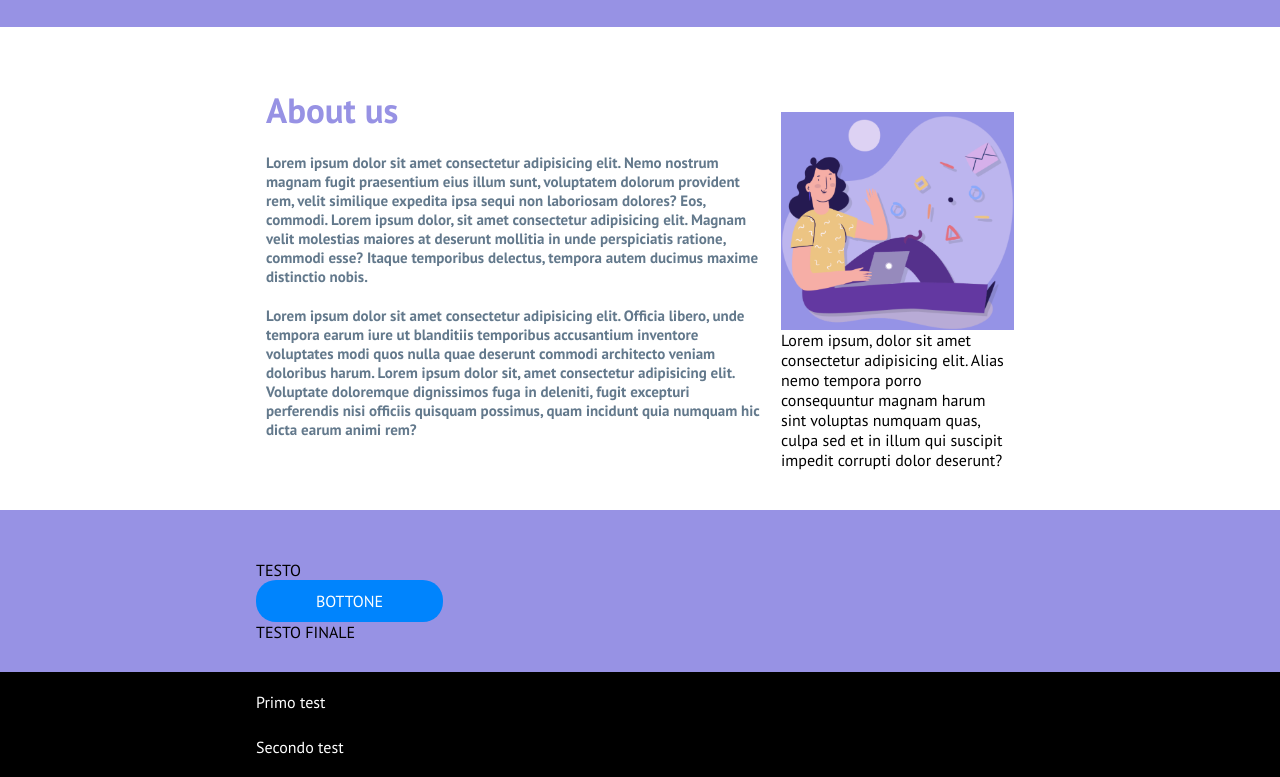
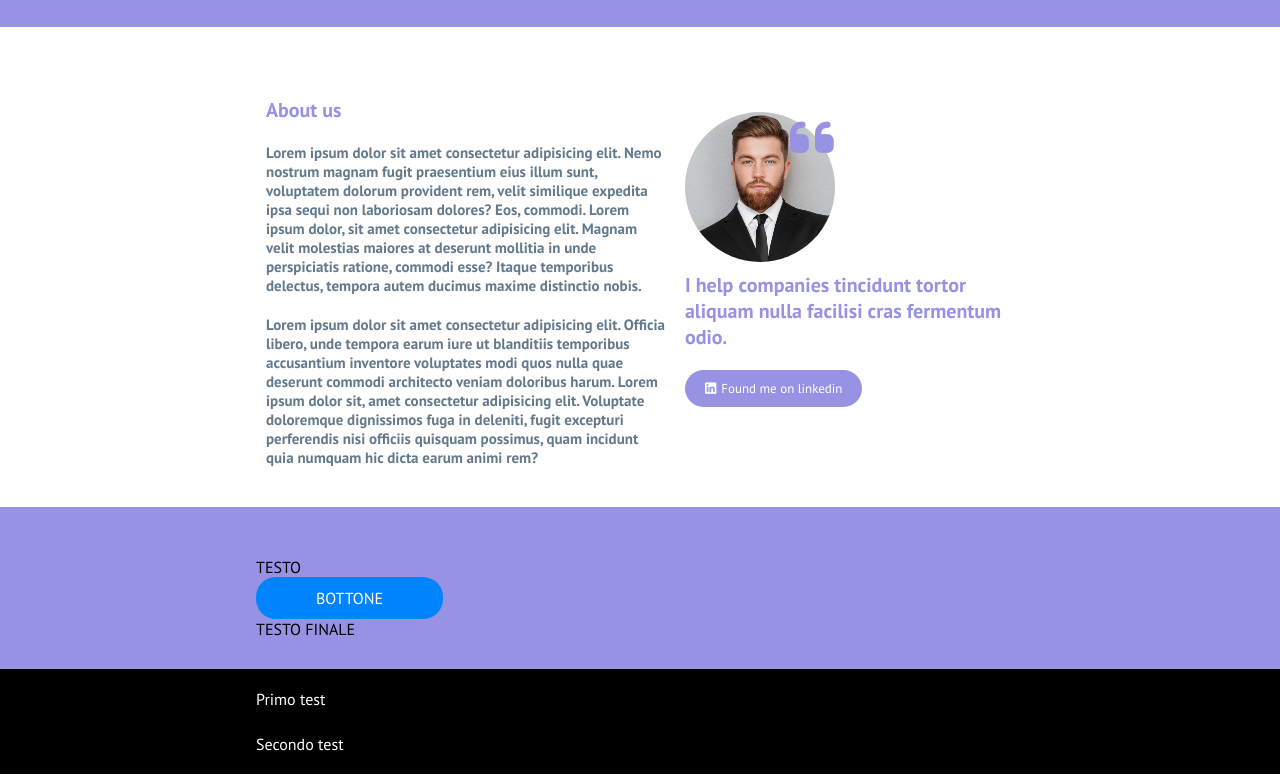
Before and after one commit to FrancescaLoria/htmlcss-responsive-layout, a plain HTML site: page index.html in a window 1280 px wide. Shown: the part 3308-4085 px from the top of the page. Drawn offline with Linux system fonts and the light colour scheme.

Commit message:
section - 5

```diff
--- a/css/style.css
+++ b/css/style.css
@@ -381,6 +381,11 @@ section.fourth .card{
     section.fourth .cards-container .col{
         width: calc(100% / 3 - 30px);
     }
+
+    .fourth .title-card {
+        color: white;
+        text-align: center;
+    }
 }
 /* /responsive desktop */
 /* /section fourth */
@@ -404,16 +409,63 @@ section.fifth .card {
     margin-top: 20px;
 }
 
+.fifth img {
+    height: 150px;
+    width: 150px;
+    border-radius: 50%;
+
+}
+
+.fifth .title-card {
+    font-size: 20px;
+    margin-top: 10px;
+}
+
+.fifth .button {
+    background-color:#9792E4;
+    border: none;
+    padding: 10px 20px;
+    border-radius: 20px;
+    font-size: 13px;
+    cursor: pointer;
+    display: inline-block;
+    margin-top: 20px;
+}
+
+.fifth .fa-linkedin {
+    margin-right: 5px;
+}
+
+.fifth .fa-quote-left {
+    color:#9792E4;
+    font-size: 50px;
+    position: absolute;
+    top: 0;
+    left: 105px;
+}
+
+.fifth .position {
+    position: relative;
+}
+
 /* responsive tablet */
 @media screen and (min-width: 768px) {
     section.fifth .container{
         display: flex;
     }
 
-    .fourth .title-card {
-        color: white;
-        text-align: center;
+    .fifth .col-one {
+        width: 60%;
     }
+
+    .fifth. .col-one{
+        width: 50%;
+    }
+
+    .fifth .col-two{
+        width: 50%;
+    }
+
 
 }
 /* /responsive tablet */
--- a/index.html
+++ b/index.html
@@ -244,17 +244,22 @@
         <!-- SECTION FIFTH -->
         <section class="fifth">
             <div class="container">
-                <div class="col">
+                <div class="col-one">
                     <div class="card ">
                         <div class="title-card">About us</div>
                         <p class="text-paragh">Lorem ipsum dolor sit amet consectetur adipisicing elit. Nemo nostrum magnam fugit praesentium eius illum sunt, voluptatem dolorum provident rem, velit similique expedita ipsa sequi non laboriosam dolores? Eos, commodi. Lorem ipsum dolor, sit amet consectetur adipisicing elit. Magnam velit molestias maiores at deserunt mollitia in unde perspiciatis ratione, commodi esse? Itaque temporibus delectus, tempora autem ducimus maxime distinctio nobis.</p>
                         <p class="text-paragh">Lorem ipsum dolor sit amet consectetur adipisicing elit. Officia libero, unde tempora earum iure ut blanditiis temporibus accusantium inventore voluptates modi quos nulla quae deserunt commodi architecto veniam doloribus harum. Lorem ipsum dolor sit, amet consectetur adipisicing elit. Voluptate doloremque dignissimos fuga in deleniti, fugit excepturi perferendis nisi officiis quisquam possimus, quam incidunt quia numquam hic dicta earum animi rem?</p>
                     </div>
                 </div>
-                <div class="col">
+                <div class="col-two">
                     <div class="card mg">
-                        <img src="img/planning1.png" alt="">
-                        <div class="text-container">Lorem ipsum, dolor sit amet consectetur adipisicing elit. Alias nemo tempora porro consequuntur magnam harum sint voluptas numquam quas, culpa sed et in illum qui suscipit impedit corrupti dolor deserunt?</div>
+                        <div class="position">
+                            <img src="img/about.jpg" alt="">
+                            <i class="fa-solid fa-quote-left"></i>
+                        </div>
+
+                        <div class="title-card">I help companies tincidunt tortor aliquam nulla facilisi cras fermentum odio.</div>
+                        <div class="button"><i class="fa-brands fa-linkedin"></i>Found me on linkedin</div>
                     </div>
                 </div>
             </div>
```
